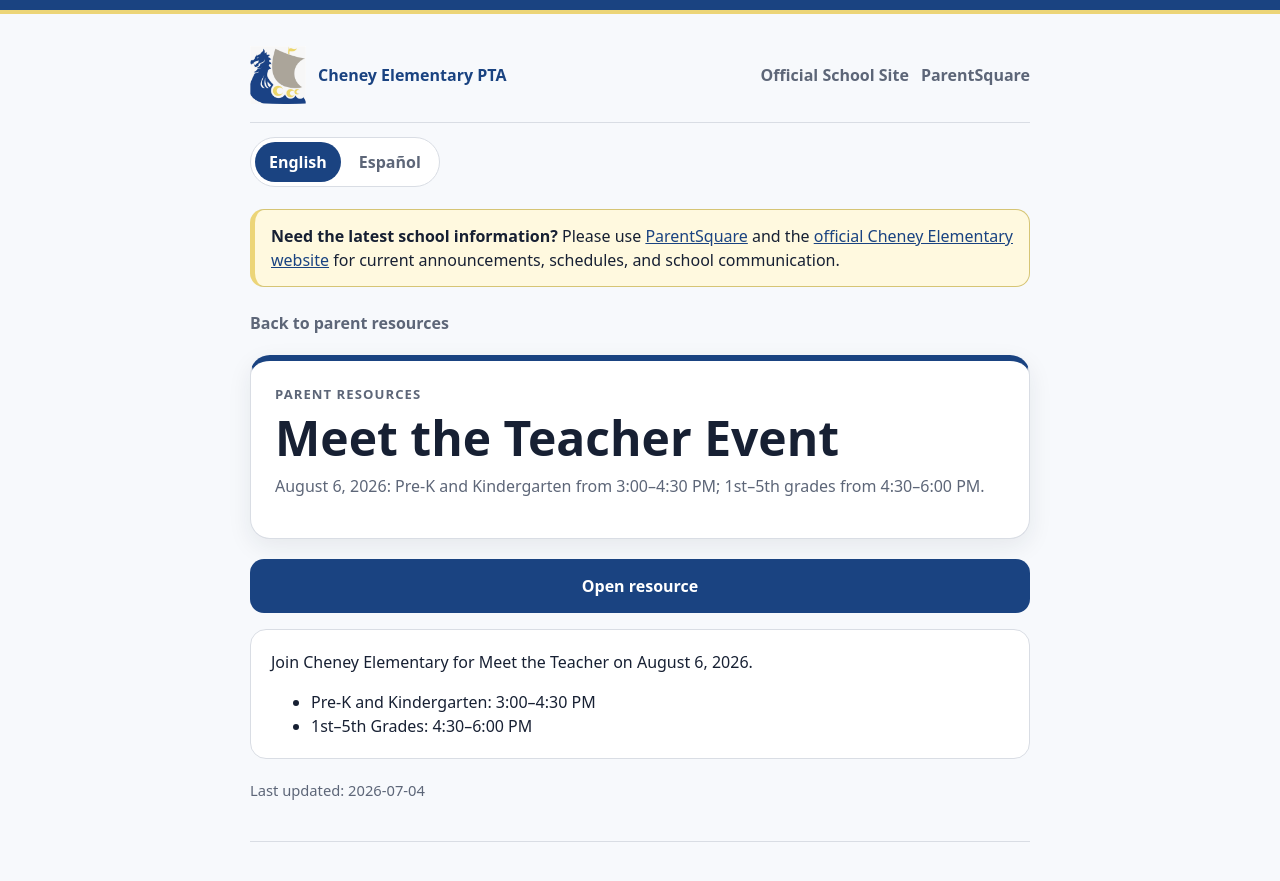
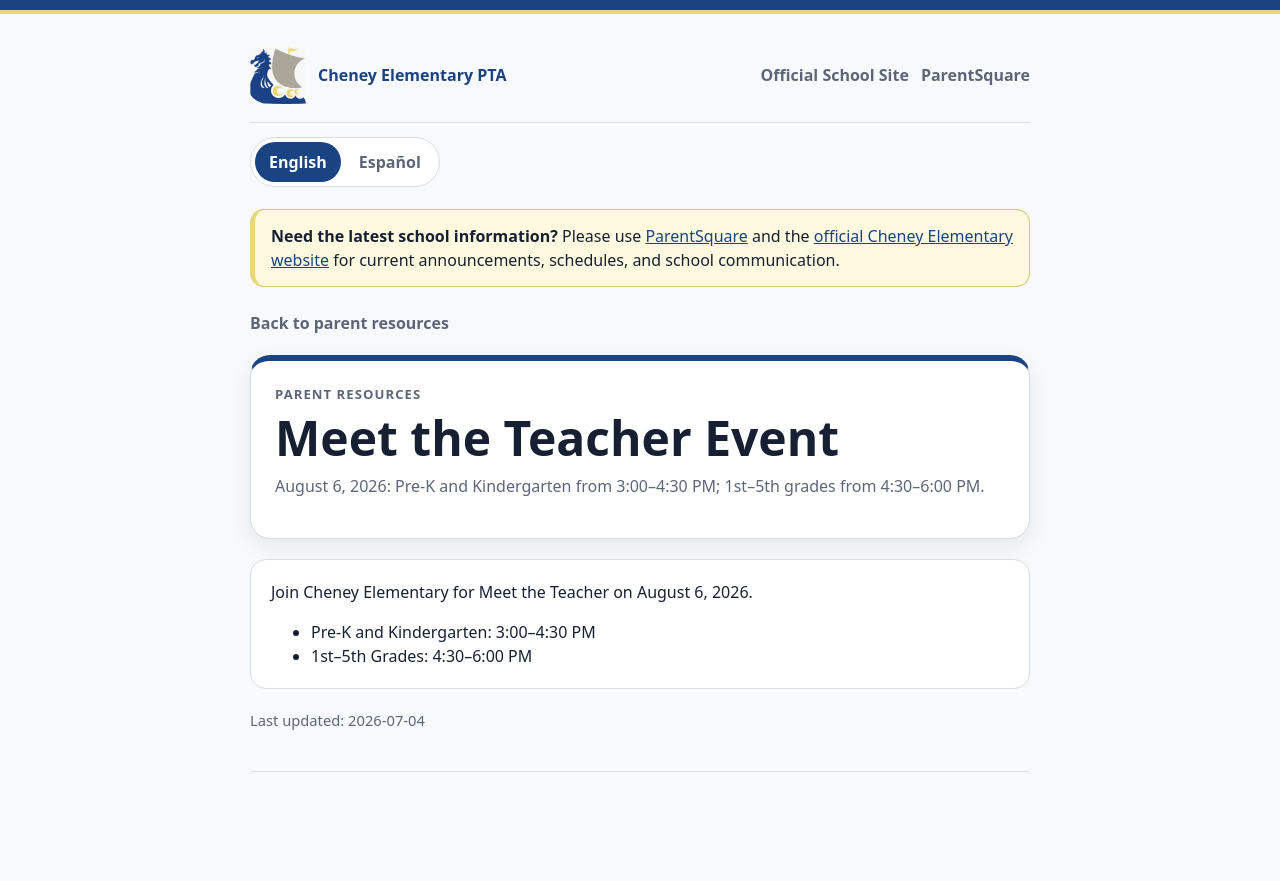
Before and after one commit to matthewtckr/cheneypta, a Jekyll site: the page built from _resources/meet-the-teacher.md, in a window 1280 px wide. Shown: the top 881 px of the page. Built offline with Jekyll 4.4.1, drawn with Linux system fonts in a browser that asks for light colours.

Commit message:
Hide resource button for blank external URLs

```diff
--- a/_layouts/resource.html
+++ b/_layouts/resource.html
@@ -13,8 +13,9 @@ layout: default
     {% if page.description_es %}<p data-lang="es">{{ page.description_es }}</p>{% endif %}
   </header>
 
-  {% if page.external_url %}
-    <p><a class="primary-button" href="{{ page.external_url }}"><span data-lang="en">Open resource</span><span data-lang="es">Abrir recurso</span></a></p>
+  {% assign external_url = page.external_url | strip %}
+  {% if external_url != "" %}
+    <p><a class="primary-button" href="{{ external_url }}"><span data-lang="en">Open resource</span><span data-lang="es">Abrir recurso</span></a></p>
   {% endif %}
 
   <section class="translation-card" data-lang="en">
```
